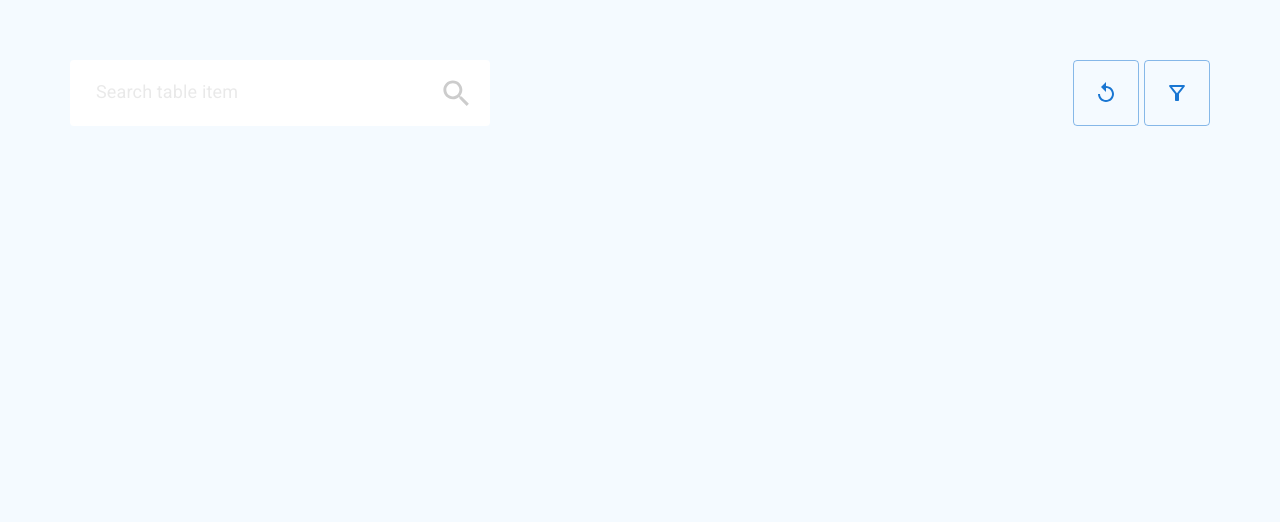
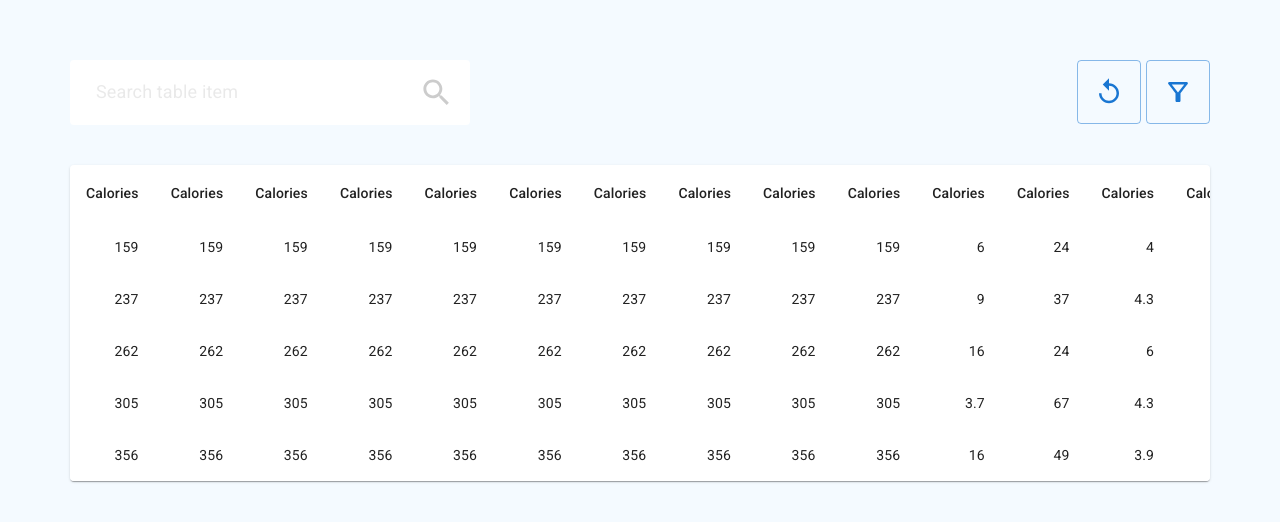
Before and after one commit to Asifdvp/filter-table, a React (Vite) app: page / in a window 1280 px wide. Shown: the top 522 px of the page. Built offline with nearby package versions, Linux system fonts and the light colour scheme; no server answers.

Commit message:
Table design

```diff
--- a/src/App.css
+++ b/src/App.css
@@ -1,3 +1,13 @@
+* {
+  box-sizing: border-box;
+  margin: 0;
+  padding: 0;
+}
+
 body {
   background-color: #F4FAFF;
+}
+
+.MuiTableCell-root {
+  border-bottom: none;
 }/*# sourceMappingURL=App.css.map */
--- a/src/App.scss
+++ b/src/App.scss
@@ -6,3 +6,6 @@
 body{
   background-color: #F4FAFF;
 }
+.MuiTableCell-root {
+  border-bottom: none;
+}
--- a/src/Components/Header.tsx
+++ b/src/Components/Header.tsx
@@ -1,9 +1,50 @@
-import { Grid , Box, styled, Paper, alpha, InputBase, Button} from '@mui/material'
+import { Grid , Box, styled, Paper, alpha, InputBase, Button,Stack} from '@mui/material'
 import FilterAltOutlinedIcon from '@mui/icons-material/FilterAltOutlined';
 import SearchIcon from '@mui/icons-material/Search';
 import React from 'react'
 
 import ReplayIcon from '@mui/icons-material/Replay';
+import Table from '@mui/material/Table';
+import TableBody from '@mui/material/TableBody';
+import TableCell from '@mui/material/TableCell';
+import TableContainer from '@mui/material/TableContainer';
+import TableHead from '@mui/material/TableHead';
+import TableRow from '@mui/material/TableRow';
+
+
+
+
+
+
+function createData(
+  name: string,
+  calories: number,
+  fat: number,
+  carbs: number,
+  protein: number,
+) {
+  return { name, calories, fat, carbs, protein };
+}
+
+const rows = [
+  createData('Frozen yoghurt', 159, 6.0, 24, 4.0),
+  createData('Ice cream sandwich', 237, 9.0, 37, 4.3),
+  createData('Eclair', 262, 16.0, 24, 6.0),
+  createData('Cupcake', 305, 3.7, 67, 4.3),
+  createData('Gingerbread', 356, 16.0, 49, 3.9),
+];
+
+
+
+
+
+
+
+
+
+
+
+
 
 const Search = styled('div')(({ theme }) => ({
   width:"400px",
@@ -45,8 +86,11 @@ const StyledInputBase = styled(InputBase)(({ theme }) => ({
 const Header = () => {
   return (
    <>
-<Box sx={{
-  padding:"60px 70px",
+   <Stack spacing={5} sx={{
+     padding:"60px 70px",
+   }}>
+   <Box sx={{
+
   display:"flex",
   justifyContent:"space-between"
 
@@ -66,22 +110,82 @@ const Header = () => {
    </Search>
    <Box>
    <Button variant="outlined" sx={{
+    padding:"16px",
     boxSizing:"border-box",
-    padding:"20px",
     marginRight:"5px"
    }}>
-    <ReplayIcon/>
+    <ReplayIcon sx={{
+      height:"30px",
+      width:"30px"
+    }}/>
    </Button>
    <Button variant="outlined" sx={{
-    padding:"20px"
+      padding:"16px",
+      boxSizing:"border-box",
    }}>
-   <FilterAltOutlinedIcon/>
+   <FilterAltOutlinedIcon  sx={{
+      height:"30px",
+      width:"30px"
+    }}/>
    </Button>
 
    </Box>
+</Box>
+<Box>
+<TableContainer component={Paper}>
+      <Table sx={{ minWidth: 650 }} aria-label="simple table">
+        <TableHead>
+          <TableRow>
+            {/* <TableCell  sx={{border:"0"}}>Dessert (100g serving)</TableCell> */}
+            <TableCell  sx={{border:"0"}} align="right">Calories</TableCell>
+            <TableCell  sx={{border:"0"}} align="right">Calories</TableCell>
+            <TableCell  sx={{border:"0"}} align="right">Calories</TableCell>
+            <TableCell  sx={{border:"0"}} align="right">Calories</TableCell>
+            <TableCell  sx={{border:"0"}} align="right">Calories</TableCell>
+            <TableCell  sx={{border:"0"}} align="right">Calories</TableCell>
+            <TableCell  sx={{border:"0"}} align="right">Calories</TableCell>
+            <TableCell  sx={{border:"0"}} align="right">Calories</TableCell>
+            <TableCell  sx={{border:"0"}} align="right">Calories</TableCell>
+            <TableCell  sx={{border:"0"}} align="right">Calories</TableCell>
+            <TableCell  sx={{border:"0"}} align="right">Calories</TableCell>
+            <TableCell  sx={{border:"0"}} align="right">Calories</TableCell>
+            <TableCell  sx={{border:"0"}} align="right">Calories</TableCell>
+            <TableCell  sx={{border:"0"}} align="right">Calories</TableCell>
+            <TableCell  sx={{border:"0"}}  align="right">Fat&nbsp;(g)</TableCell>
+            <TableCell  sx={{border:"0"}} align="right">Carbs&nbsp;(g)</TableCell>
+            <TableCell   sx={{border:"0"}} align="right">Protein&nbsp;(g)</TableCell>
+          </TableRow>
+        </TableHead>
+        <TableBody>
+          {rows.map((row) => (
+            <TableRow
+              key={row.name}
+              sx={{ '&:last-child td, &:last-child th': { border: 0 } , border:"0"}}
+            >
+              {/* <TableCell component="th" scope="row" sx={{border:"0"}}>
+                {row.name}
+              </TableCell> */}
+              <TableCell align="right" sx={{border:"0"}}>{row.calories}</TableCell>
+              <TableCell align="right" sx={{border:"0"}}>{row.calories}</TableCell>
+              <TableCell align="right" sx={{border:"0"}}>{row.calories}</TableCell>
+              <TableCell align="right" sx={{border:"0"}}>{row.calories}</TableCell>
+              <TableCell align="right" sx={{border:"0"}}>{row.calories}</TableCell>
+              <TableCell align="right" sx={{border:"0"}}>{row.calories}</TableCell>
+              <TableCell align="right" sx={{border:"0"}}>{row.calories}</TableCell>
+              <TableCell align="right" sx={{border:"0"}}>{row.calories}</TableCell>
+              <TableCell align="right" sx={{border:"0"}}>{row.calories}</TableCell>
+              <TableCell align="right" sx={{border:"0"}}>{row.calories}</TableCell>
+              <TableCell align="right" sx={{border:"0"}}>{row.fat}</TableCell>
+              <TableCell align="right" sx={{border:"0"}}>{row.carbs}</TableCell>
+              <TableCell align="right" sx={{border:"0"}}>{row.protein}</TableCell>
+            </TableRow>
+          ))}
+        </TableBody>
+      </Table>
+    </TableContainer>
+</Box>
+   </Stack>
 
-
-</Box>
 
 
    </>
```
Also changed, not shown: 1 other file (tests, documents, lock files or other folders).
